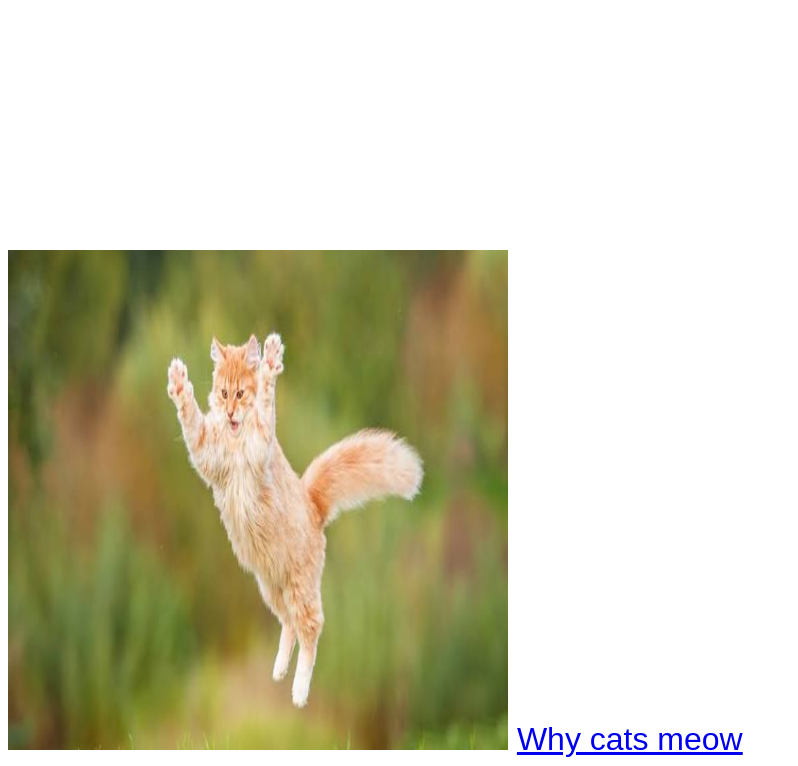
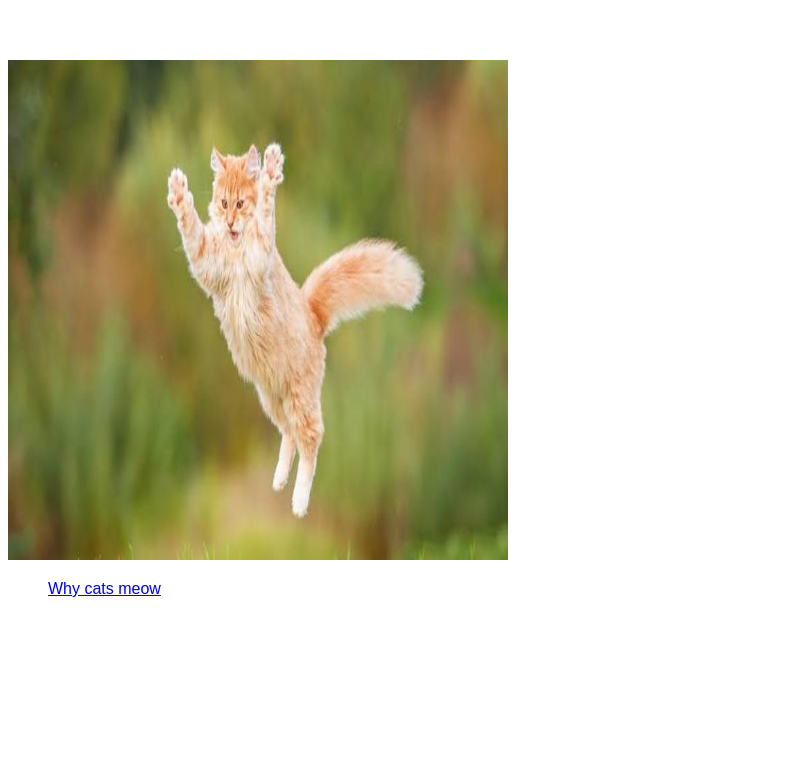
Before and after one commit to keestudios/meow, a plain HTML site: page index.html in a window 1280 px wide. Shown: the part 128-894 px from the top of the page, without its empty margins (0-798 px from the left). After the commit the page ends 800 px from the top, so only its background shows below. Drawn offline with Linux system fonts and the light colour scheme.

Commit message:
Update index.html

```diff
--- a/index.html
+++ b/index.html
@@ -3,9 +3,9 @@
 <head>
   <style>
     body{
-      background-color: 2A123F;
+      background-color: 2123;
       color: white;
-      font-size: 32px;
+      font-size: 32;
       font-family: Arial;
     }
    </style>
@@ -23,6 +23,9 @@
     <br>
     <br>
     <img src="https://keestudios.github.io/meow/images/cat.jpg" width="500" height="500">
-    <a href=https://www.aspca.org/pet-care/cat-care/common-cat-behavior-issues/meowing-and-yowling/>Why cats meow</a>
+    <ul>
+      <li> <a href=https://www.aspca.org/pet-care/cat-care/common-cat-behavior-issues/meowing-and-yowling/>Why cats meow</a>
+      </li>
+    </ul>
   </body>
 </html>
```
